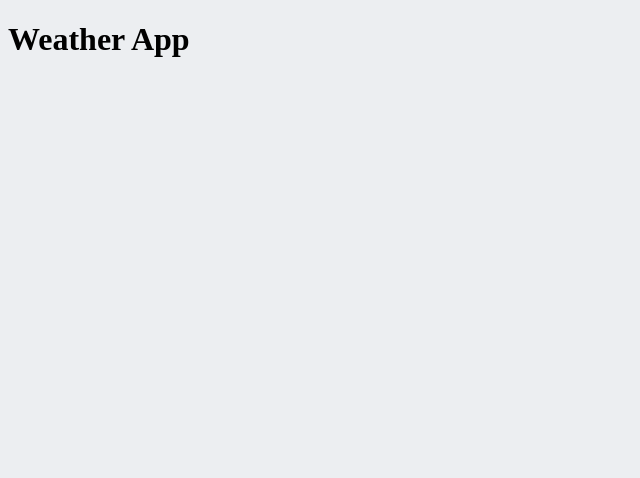
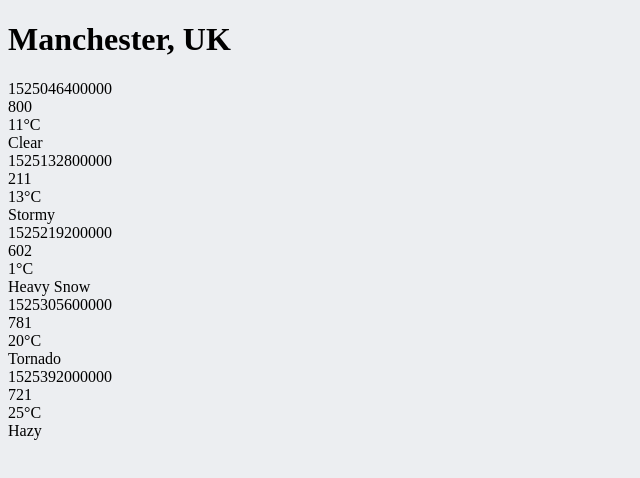
Before and after one commit to bluespringstest/weather-app, a React (Create React App) app: page / in a window 1280 px wide. Shown: the top 478 px of the page, without its empty margins (0-640 px from the left). Built offline with nearby package versions, Linux system fonts and the light colour scheme.

Commit message:
Rendering for the props

```diff
--- a/src/components/App.js
+++ b/src/components/App.js
@@ -1,13 +1,36 @@
+import React from "react";
+import PropTypes from "prop-types";
+import LocationDetails from "./LocationDetails";
+import ForecastSummaries from "./ForecastSummaries";
 import "../styles/App.css";
-import React from "react";
 
-// needs to have return otherwise errors occur.
-function App() {
-  return (
-    <div className="prop">
-      <h1>Weather App</h1>
-    </div>
-  );
-}
+// Step 2 is to import files into the app and render the components. They need to have return otherwise errors occur.
+// changing the component below from this: function App() to: const App = () => makes it into a component that renders components and their props.
+// step 4 is to add the data from the props using PropTypes.
+// step 5 is to add the data into the component as a prop by stating it as a parameter
+const App = ({ location, forecasts }) => (
+  <div className="forecast">
+    <LocationDetails city={location.city} country={location.country} />
+    <ForecastSummaries forecasts={forecasts} />
+  </div>
+);
 
+App.propTypes = {
+  forecasts: PropTypes.arrayOf(
+    PropTypes.shape({
+      date: PropTypes.number,
+      description: PropTypes.string,
+      icon: PropTypes.string,
+      temperature: PropTypes.shape({
+        max: PropTypes.number,
+        min: PropTypes.number,
+      }),
+    })
+  ).isRequired,
+  location: PropTypes.shape({
+    city: PropTypes.string,
+    country: PropTypes.string,
+  }).isRequired,
+};
+// passing in the prop using "<prop /> is the same as passing in  <></>"
 export default App;
--- a/src/index.js
+++ b/src/index.js
@@ -2,11 +2,13 @@ import React from "react";
 import ReactDOM from "react-dom";
 import "./styles/App.css";
 import App from "./components/App";
-import location from "./data/forecast.json";
+import { location, forecasts } from "./data/forecast.json";
+
+// step 3 is to import external data to the index file THEN passing it to the app.
 
 ReactDOM.render(
   <React.StrictMode>
-    <App location={location} />
+    <App forecasts={forecasts} location={location} />
   </React.StrictMode>,
   document.getElementById("root")
 );
```
